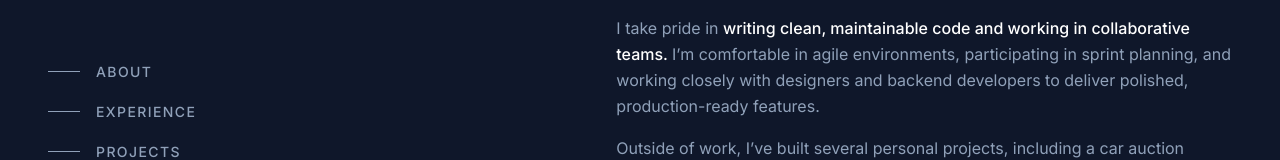
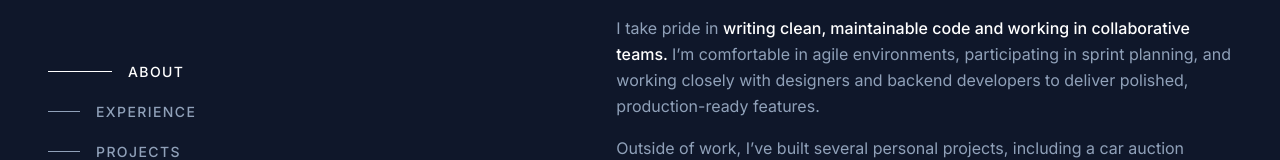
Before and after one commit to bociwess0/portfolio, a Next.js app: page / in a window 1280 px wide. Shown: the part 493-653 px from the top of the page. Built offline with nearby package versions, Linux system fonts and the light colour scheme.

Commit message:
adding interactive navigation on scroll using observer

```diff
--- a/app/components/SidebarTabs.tsx
+++ b/app/components/SidebarTabs.tsx
@@ -1,34 +1,44 @@
+"use client";
 import React from "react";
 import { HeaderTab } from "../types";
+import useActiveSection from "../hooks/useActiveSection";
 
 interface Props {
   headerTabs: HeaderTab[];
 }
 
+
 export default function SidebarTabs({ headerTabs }: Props) {
+  const active = useActiveSection();
+
   return (
     <div className="flex flex-col gap-5 mt-15">
-      {headerTabs.map((item: HeaderTab, index) => (
+      {headerTabs.map((item: HeaderTab, index) => {
+        const isActive = active === item.type;
+
+        return (
           <a
             key={index}
-          className="group flex items-center gap-4 text-gray-400 uppercase text-sm font-medium"
             href={item.href}
+            className={`group flex items-center gap-4 uppercase text-sm font-medium transition
+              ${isActive ? "text-white" : "text-gray-400"}
+            `}
           >
             <span
-            className="block h-px w-8 bg-slate-400
-            transition-all duration-300
-            group-hover:w-16 group-hover:bg-white"
+              className={`block h-px transition-all duration-300
+                ${isActive ? "w-16 bg-white" : "w-8 bg-slate-400 group-hover:w-16 group-hover:bg-white"}
+              `}
             />
             <span
-            className="
-                text-sm tracking-widest text-slate-400
-                transition-all duration-300
-                group-hover:text-white"
+              className={`tracking-widest transition-all duration-300
+                ${isActive ? "text-white" : "text-slate-400 group-hover:text-white"}
+              `}
             >
               {item.name}
             </span>
           </a>
-      ))}
+        );
+      })}
     </div>
   );
 }
--- a/app/components/Socials.tsx
+++ b/app/components/Socials.tsx
@@ -24,7 +24,7 @@ export default function Socials() {
             href={socialLink.link}
             target="_blank"
             rel="noopener noreferrer"
-            className="hover:text-teal-400 hover:-translate-y-1 transition"
+            className="hover:text-teal-400 transition"
           >
             <Icon />
           </a>)
--- /dev/null
+++ b/app/hooks/useActiveSection.ts
@@ -0,0 +1,30 @@
+"use client";
+
+import { useEffect, useState } from "react";
+
+export default function useActiveSection() {
+  const [active, setActive] = useState("");
+
+  useEffect(() => {
+    const sections = document.querySelectorAll("section");
+
+    const observer = new IntersectionObserver(
+      (entries) => {
+        entries.forEach((entry) => {
+          if (entry.isIntersecting) {
+            setActive(entry.target.id);
+          }
+        });
+      },
+      {
+        threshold: 0.6,
+      }
+    );
+
+    sections.forEach((section) => observer.observe(section));
+
+    return () => observer.disconnect();
+  }, []);
+
+  return active;
+}
```
Lines whose indentation alone changed are shown as unchanged.
